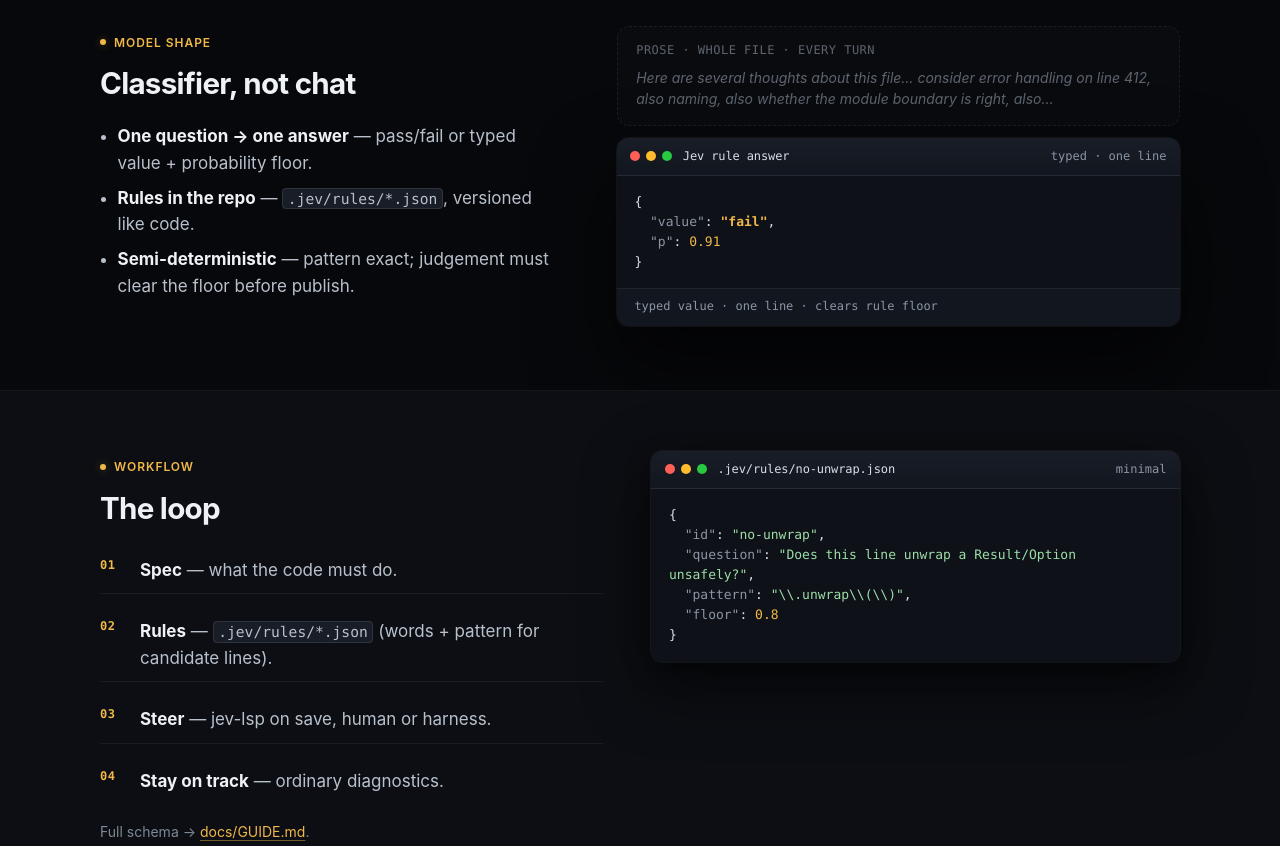
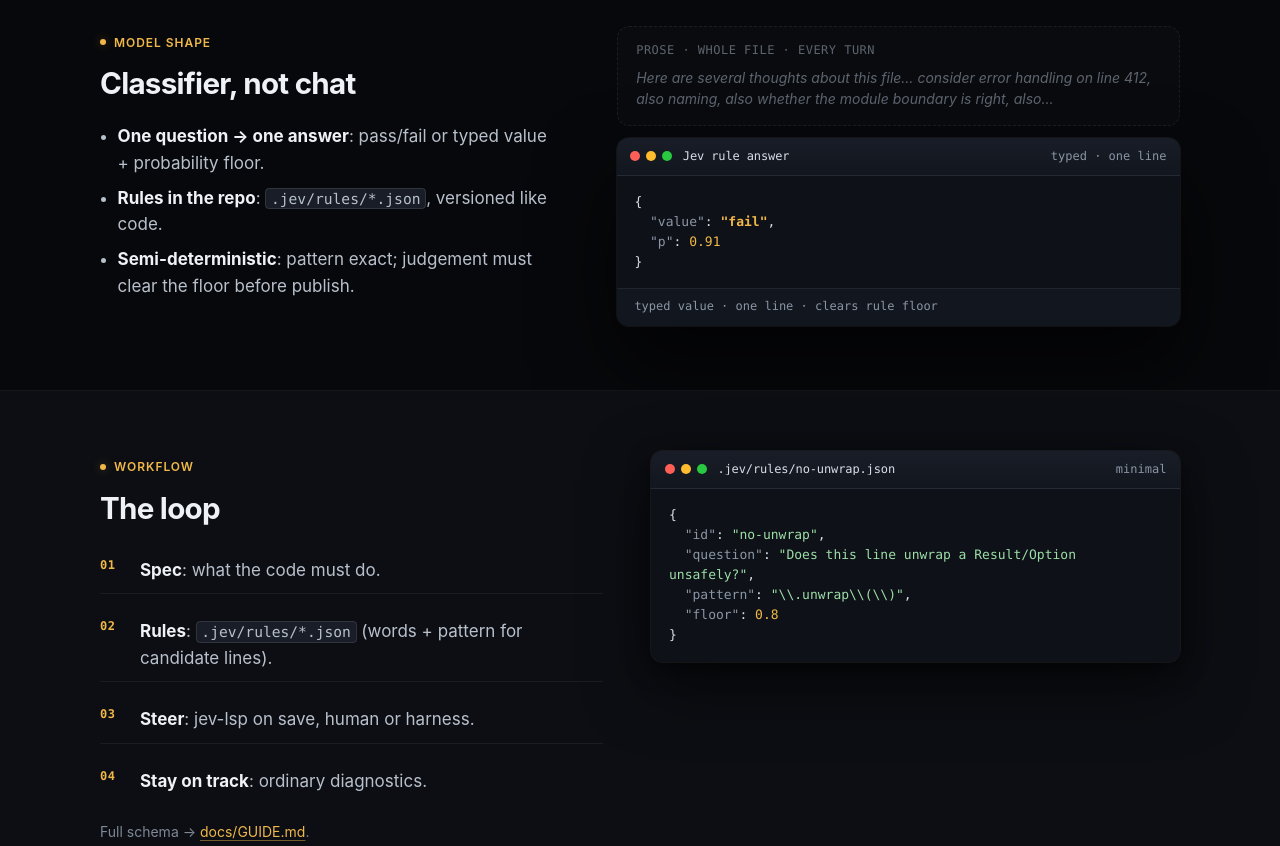
Before and after one commit to makefunstuff/jev-lsp, a plain HTML site: page site/index.html in a window 1280 px wide. Shown: the part 1640-2486 px from the top of the page. Drawn offline with Linux system fonts and the light colour scheme.

Commit message:
Kill em dashes in landing copy

```diff
--- a/site/index.html
+++ b/site/index.html
@@ -3,7 +3,7 @@
 <head>
 <meta charset="utf-8">
 <meta name="viewport" content="width=device-width, initial-scale=1">
-<title>jev-lsp — rules on the line</title>
+<title>jev-lsp · rules on the line</title>
 <meta name="description" content="jev-lsp is an LSP that runs your repo’s Jev rules as per-line diagnostics. Jev is a classifier, not a chat model — so local and cheap models can steer code without token maxxing.">
 <link rel="stylesheet" href="./styles.css">
 </head>
@@ -101,7 +101,7 @@
   <div class="shell">
     <header class="sec-head">
       <p class="eyebrow"><span class="eyebrow-dot" aria-hidden="true"></span>Surfaces</p>
-      <h2>Findings on the line — same surfaces your client already has</h2>
+      <h2>Findings on the line: same surfaces your client already has</h2>
       <p class="sec-lead">On save, matching lines become diagnostics a harness or editor already understands. No custom <code>jev/…</code> methods.</p>
     </header>
 
@@ -149,9 +149,9 @@
       <p class="eyebrow"><span class="eyebrow-dot" aria-hidden="true"></span>Model shape</p>
       <h2>Classifier, not chat</h2>
       <ul class="plain">
-        <li><strong>One question → one answer</strong> — pass/fail or typed value + probability floor.</li>
-        <li><strong>Rules in the repo</strong> — <code>.jev/rules/*.json</code>, versioned like code.</li>
-        <li><strong>Semi-deterministic</strong> — pattern exact; judgement must clear the floor before publish.</li>
+        <li><strong>One question → one answer</strong>: pass/fail or typed value + probability floor.</li>
+        <li><strong>Rules in the repo</strong>: <code>.jev/rules/*.json</code>, versioned like code.</li>
+        <li><strong>Semi-deterministic</strong>: pattern exact; judgement must clear the floor before publish.</li>
       </ul>
     </div>
     <div class="compare-stack">
@@ -182,10 +182,10 @@
       <p class="eyebrow"><span class="eyebrow-dot" aria-hidden="true"></span>Workflow</p>
       <h2>The loop</h2>
       <ol class="loop-steps">
-        <li><span class="step-n">01</span><div><strong>Spec</strong> — what the code must do.</div></li>
-        <li><span class="step-n">02</span><div><strong>Rules</strong> — <code>.jev/rules/*.json</code> (words + pattern for candidate lines).</div></li>
-        <li><span class="step-n">03</span><div><strong>Steer</strong> — jev-lsp on save, human or harness.</div></li>
-        <li><span class="step-n">04</span><div><strong>Stay on track</strong> — ordinary diagnostics.</div></li>
+        <li><span class="step-n">01</span><div><strong>Spec</strong>: what the code must do.</div></li>
+        <li><span class="step-n">02</span><div><strong>Rules</strong>: <code>.jev/rules/*.json</code> (words + pattern for candidate lines).</div></li>
+        <li><span class="step-n">03</span><div><strong>Steer</strong>: jev-lsp on save, human or harness.</div></li>
+        <li><span class="step-n">04</span><div><strong>Stay on track</strong>: ordinary diagnostics.</div></li>
       </ol>
       <p class="muted-line">Full schema → <a href="https://github.com/makefunstuff/jev-lsp/blob/main/docs/GUIDE.md">docs/GUIDE.md</a>.</p>
     </div>
@@ -255,7 +255,7 @@
     <header class="sec-head">
       <p class="eyebrow"><span class="eyebrow-dot" aria-hidden="true"></span>Clients</p>
       <h2>Same findings in a harness, Neovim, or VS Code</h2>
-      <p class="sec-lead">No custom methods. Neovim is primary (<code>nvim/</code>). Anything that starts a language server works — harnesses included. VS Code / Cursor via <code>editors/cursor/</code>.</p>
+      <p class="sec-lead">No custom methods. Neovim is primary (<code>nvim/</code>). Anything that starts a language server works, harnesses included. VS Code / Cursor via <code>editors/cursor/</code>.</p>
       <p class="chips" aria-label="LSP surfaces">
         <span class="chip">diagnostics</span>
         <span class="chip">code actions</span>
@@ -335,7 +335,7 @@
               </div>
             </div>
           </div>
-          <figcaption>Gutter sign + virtual text beside the line — next to clangd or your other LS.</figcaption>
+          <figcaption>Gutter sign + virtual text beside the line, next to clangd or your other LS.</figcaption>
         </figure>
 
         <!-- VS Code -->
@@ -395,7 +395,7 @@
       <p class="muted-line">Rust ≥1.75; decision-tier endpoint + key (hosted Jev default).</p>
       <ol class="next-steps">
         <li>Plugin: <code>ln -s /path/to/jev-lsp/nvim ~/.local/share/nvim/site/pack/jev/start/jev</code> then <code>require('jev').setup({})</code></li>
-        <li>Export <code>TYPESAFE_API_KEY</code> (or local decide — <a href="https://github.com/makefunstuff/jev-lsp/blob/main/docs/MODEL.md">MODEL.md</a>).</li>
+        <li>Export <code>TYPESAFE_API_KEY</code> (or local decide: <a href="https://github.com/makefunstuff/jev-lsp/blob/main/docs/MODEL.md">MODEL.md</a>).</li>
         <li>Add <code>.jev/rules/*.json</code>, open a file, save → finding or <code>no_rules</code>.</li>
       </ol>
       <div class="hero-actions">
```
